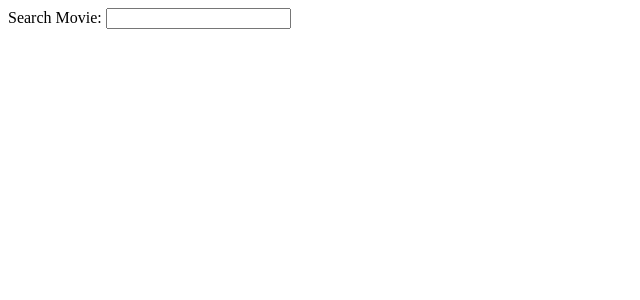
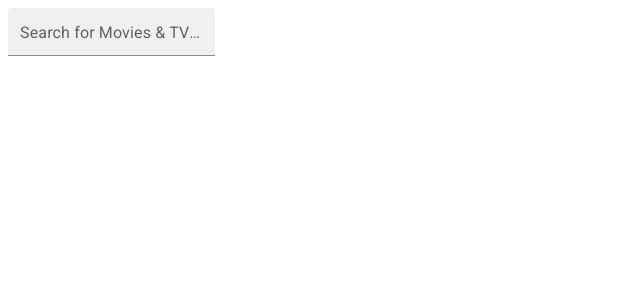
Before and after one commit to RaihanStark/movie-finder, a React (Create React App) app: page / in a window 1280 px wide. Shown: the top 300 px of the page, without its empty margins (0-640 px from the left). Built offline with nearby package versions, Linux system fonts and the light colour scheme.

Commit message:
Add: Icon Material

```diff
--- a/package.json
+++ b/package.json
@@ -5,6 +5,7 @@
   "dependencies": {
     "@emotion/react": "^11.8.2",
     "@emotion/styled": "^11.8.1",
+    "@mui/icons-material": "^5.5.1",
     "@mui/material": "^5.5.2",
     "@testing-library/jest-dom": "^5.14.1",
     "@testing-library/react": "^12.0.0",
--- a/src/App.jsx
+++ b/src/App.jsx
@@ -1,5 +1,6 @@
 import { useEffect, useState } from "react";
 import { useDebounce } from "use-debounce";
+import TextField from "@mui/material/TextField";
 
 import { searchMoviesByTitle } from "./lib/movies";
 
@@ -87,12 +88,14 @@ function App() {
   return (
     <div className="App">
       <div id="searchMovie">
-        Search Movie:{" "}
-        <input
-          onChange={handleInputChange}
-          type="text"
+        <TextField
+          id="outlined-basic"
+          label="Search for Movies & TV Series"
+          size="small"
+          variant="filled"
           value={inputMovie}
           disabled={loading}
+          onChange={handleInputChange}
         />
       </div>
       <div className="movies-container">{renderMovies()}</div>
```
Also changed, not shown: 1 other file (tests, documents, lock files or other folders).
